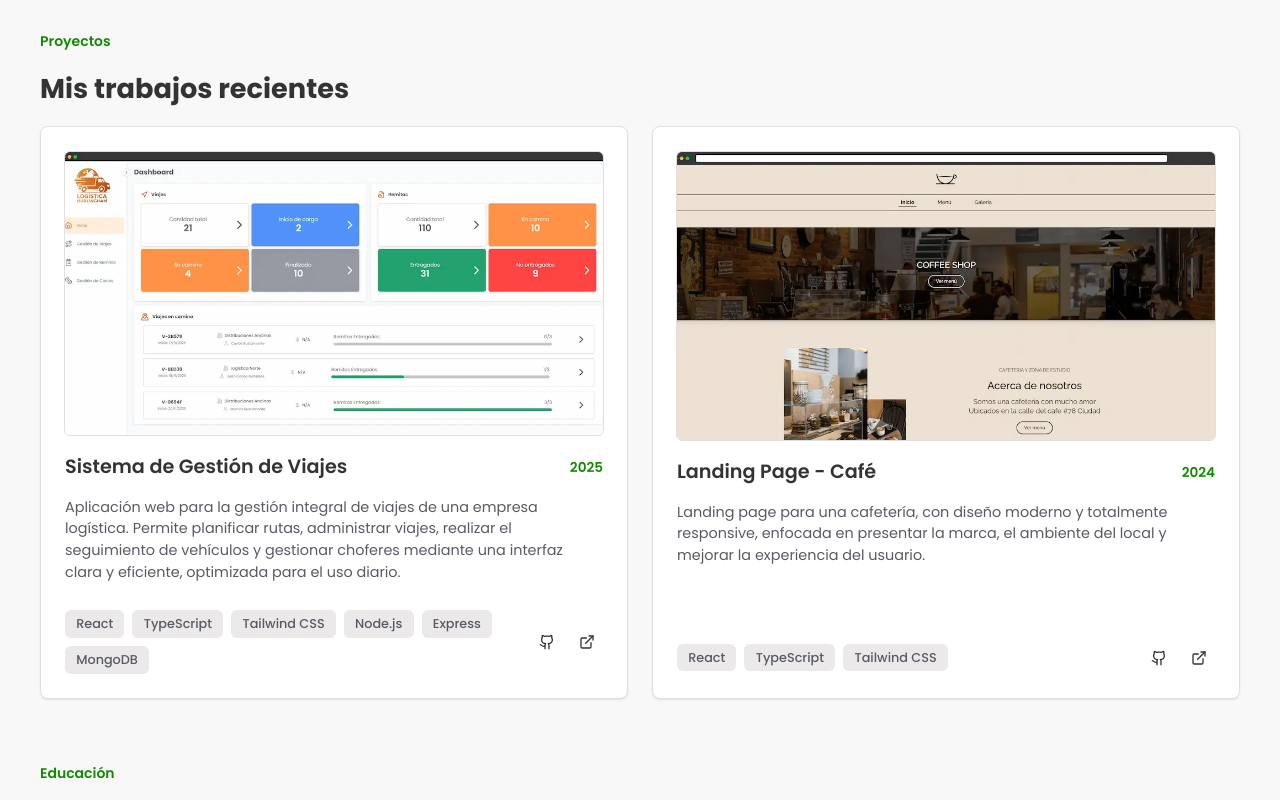
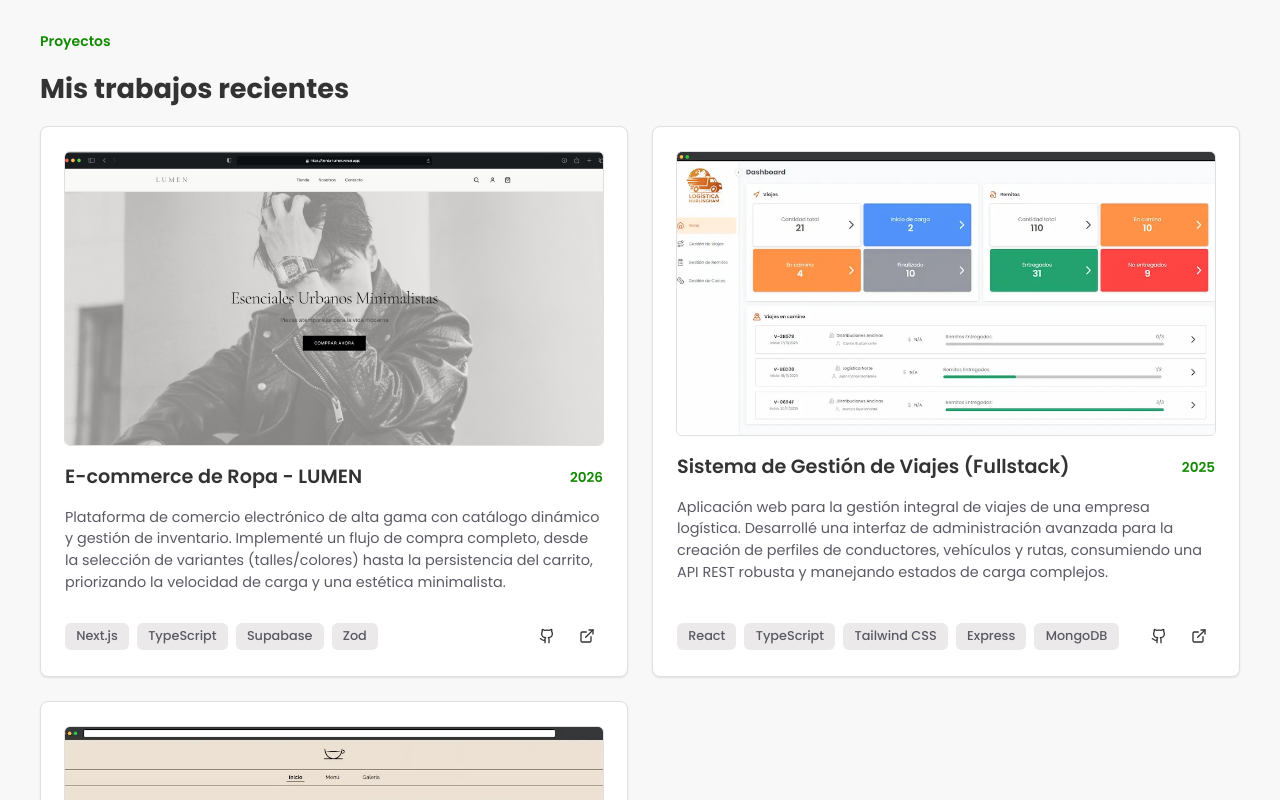
Before and after one commit to AlexisChebeste/porfolio, a React (Vite) app: page / in a window 1280 px wide. Shown: the part 820-1620 px from the top of the page. Built offline with nearby package versions, Linux system fonts and the light colour scheme.

Commit message:
feat: add project lumen

```diff
--- a/src/components/ButtonLink.tsx
+++ b/src/components/ButtonLink.tsx
@@ -26,6 +26,7 @@ export default function ButtonLink({
             target="_blank"
             aria-label={label}
             rel="noopener noreferrer"
+            title={label}
         >
             <span className="icon">{icon}</span>
 
--- a/src/components/Projects.tsx
+++ b/src/components/Projects.tsx
@@ -2,11 +2,21 @@ import { useScrollFade } from "../lib/useScrollFade";
 import CardProject from "./Card";
 
 const projectsData = [
+
     {
-        title: "Sistema de Gestión de Viajes",
+        title: "E-commerce de Ropa - LUMEN",
+        periodo: "2026",
+        description: "Plataforma de comercio electrónico de alta gama con catálogo dinámico y gestión de inventario. Implementé un flujo de compra completo, desde la selección de variantes (talles/colores) hasta la persistencia del carrito, priorizando la velocidad de carga y una estética minimalista.",
+        list: ["Next.js", "TypeScript", "Supabase", "Zod"],
+        link: {page: "https://tienda-lumen.vercel.app/", github: "https://github.com/AlexisChebeste/tienda-lumen"},
+
+        img: "/project3.webp"
+    },
+    {
+        title: "Sistema de Gestión de Viajes (Fullstack)",
         periodo: "2025",
-        description: "Aplicación web para la gestión integral de viajes de una empresa logística. Permite planificar rutas, administrar viajes, realizar el seguimiento de vehículos y gestionar choferes mediante una interfaz clara y eficiente, optimizada para el uso diario.",
-        list: ["React", "TypeScript", "Tailwind CSS", "Node.js", "Express", "MongoDB"],
+        description: "Aplicación web para la gestión integral de viajes de una empresa logística. Desarrollé una interfaz de administración avanzada para la creación de perfiles de conductores, vehículos y rutas, consumiendo una API REST robusta y manejando estados de carga complejos.",
+        list: ["React", "TypeScript", "Tailwind CSS", "Express", "MongoDB"],
         link: {page: "https://gestion-de-viajes.vercel.app/", github: "https://github.com/DesApp-2025-C1-Grupo-1/gestion-de-viajes-frontend"},
         img: "/proyecto.webp"
     },
@@ -18,10 +28,10 @@ const projectsData = [
         link: {page: "https://trello-clone-ts-tau.vercel.app//", github: "https://github.com/AlexisChebeste/trello-clone-ts"}
     }, */
     {
-        title: "Landing Page - Café",
+        title: "Coffee Shop Landing Page",
         periodo: "2024",
-        description: "Landing page para una cafetería, con diseño moderno y totalmente responsive, enfocada en presentar la marca, el ambiente del local y mejorar la experiencia del usuario.",
-        list: ["React", "TypeScript", "Tailwind CSS"],
+        description: "Landing page premium para una cafetería de especialidad. Enfocada en el Storytelling visual y el rendimiento, utilizando técnicas de optimización de imágenes y animaciones fluidas para retener al usuario y mejorar la tasa de conversión.",
+        list: ["React", "TypeScript", "Tailwind CSS", "Responsive Design"],
         link: {page: "https://coffee-shop-iota-jade.vercel.app/", github: "https://github.com/AlexisChebeste/coffee-shop"},
         img: "/project1.webp"
     },
--- a/src/components/Technology.tsx
+++ b/src/components/Technology.tsx
@@ -2,7 +2,7 @@ import { useScrollFade } from "../lib/useScrollFade";
 import ListTech from "./ListTech";
 
 const technologies = {
-    frontend: ['HTML', 'CSS', 'JavaScript','React', 'TypeScript', "Tailwind CSS"],
+    frontend: ['HTML', 'CSS', 'JavaScript','React', 'TypeScript', "Tailwind CSS", "Next.js"],
     backend: ['Node.js', 'MongoDB', 'SQLite', 'Express.js'],
     herramientas: ['Git', 'Docker', 'Astro']
 }
```
Also changed, not shown: public/project3.webp (added).
